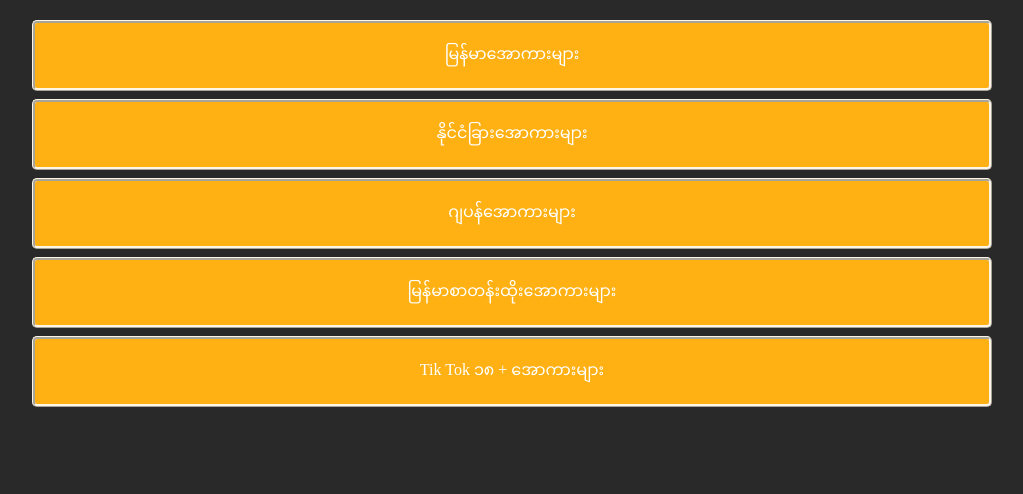
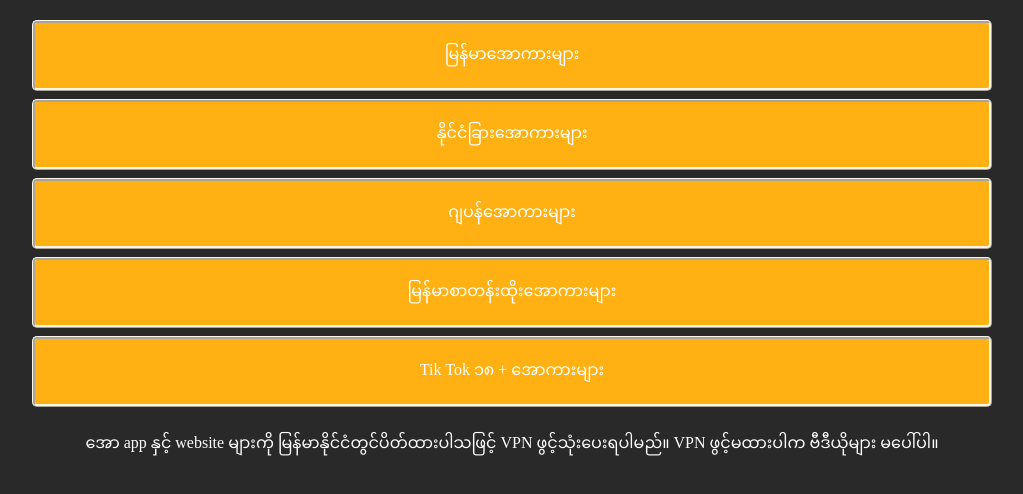
Before and after one commit to Myanmar788/fddieapykrloekr, a plain HTML site: page index.html in a window 1280 px wide. Shown: the whole page, without its empty margins (128-1151 px from the left). Drawn offline with Linux system fonts and the light colour scheme.

Commit message:
Update index.html

```diff
--- a/index.html
+++ b/index.html
@@ -128,6 +128,11 @@
             <a href="https://myanmar788.github.io/teek/" class="button">Tik Tok ၁၈ + အောကားများ</a>
 
 
+		  <div style="text-align: center;
+                background-color:#f44336);">
+		 <p style="color: white;">အော app နှင့် website များကို မြန်မာနိုင်ငံတွင်ပိတ်ထားပါသဖြင့် VPN ဖွင့်သုံးပေးရပါမည်။ VPN ဖွင့်မထားပါက ဗီဒီယိုများ မပေါ်ပါ။</p>
+	</div>
+
 	<!--
 	<div style="text-align: center;
                 background-color:rgb(53, 51, 51);">
```
